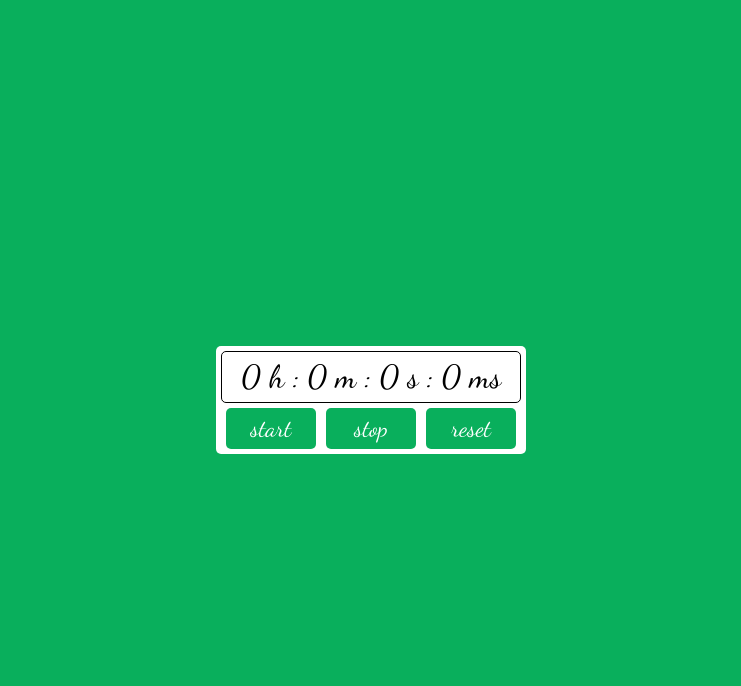
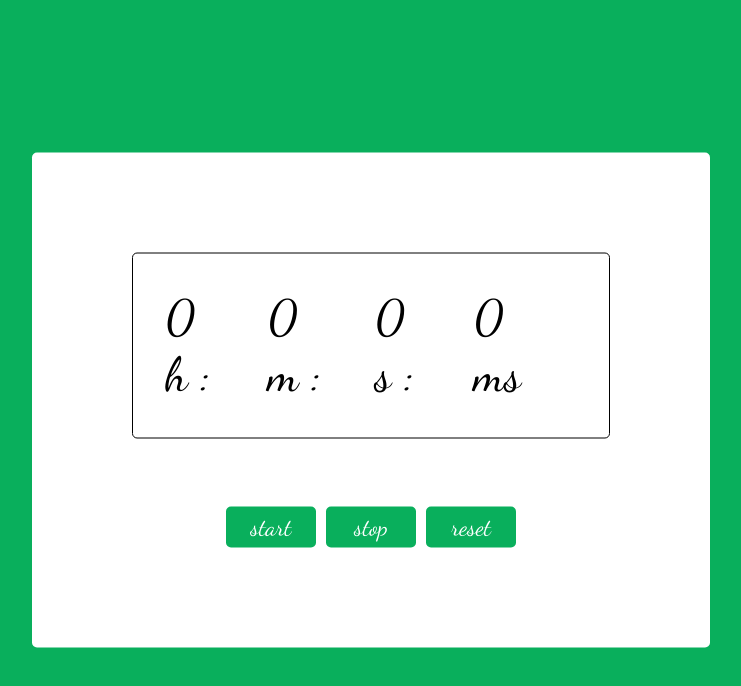
Before and after one commit to A-make-cloud/Chronometre_js, a plain HTML site: page index.html in a window 1280 px wide. Shown: the whole page, without its empty margins (269-1010 px from the left). Drawn offline with Linux system fonts and the light colour scheme.

Commit message:
Update style.css

```diff
--- a/style.css
+++ b/style.css
@@ -23,7 +23,7 @@
   #module {
       background-color: #fff;
       border-radius: 5px;
-      padding: 5px;
+      padding: 100px;
       margin: 5px;
       display: block;
   }
@@ -34,22 +34,24 @@
       display: flex;
       justify-content: space-between;
       align-items: center;
-      /* padding: 6px 20px; */
+   padding: 63px 89px 0;
 
   }
 
   #time {
-      font-size: 2em;
+      font-size: 3em;
 
       display: flex;
       justify-content: space-around;
       align-items: center;
-      padding: 6px 15px;
+     padding: 35px 32px;
 
       border-radius: 5px;
       border: 1px solid black;
   }
-
+.hours,.minutes,.secondes,.milli-secondes{
+  margin-right: 1em;
+}
   #buttons>button {
       font-size: 1.5em;
 
```
